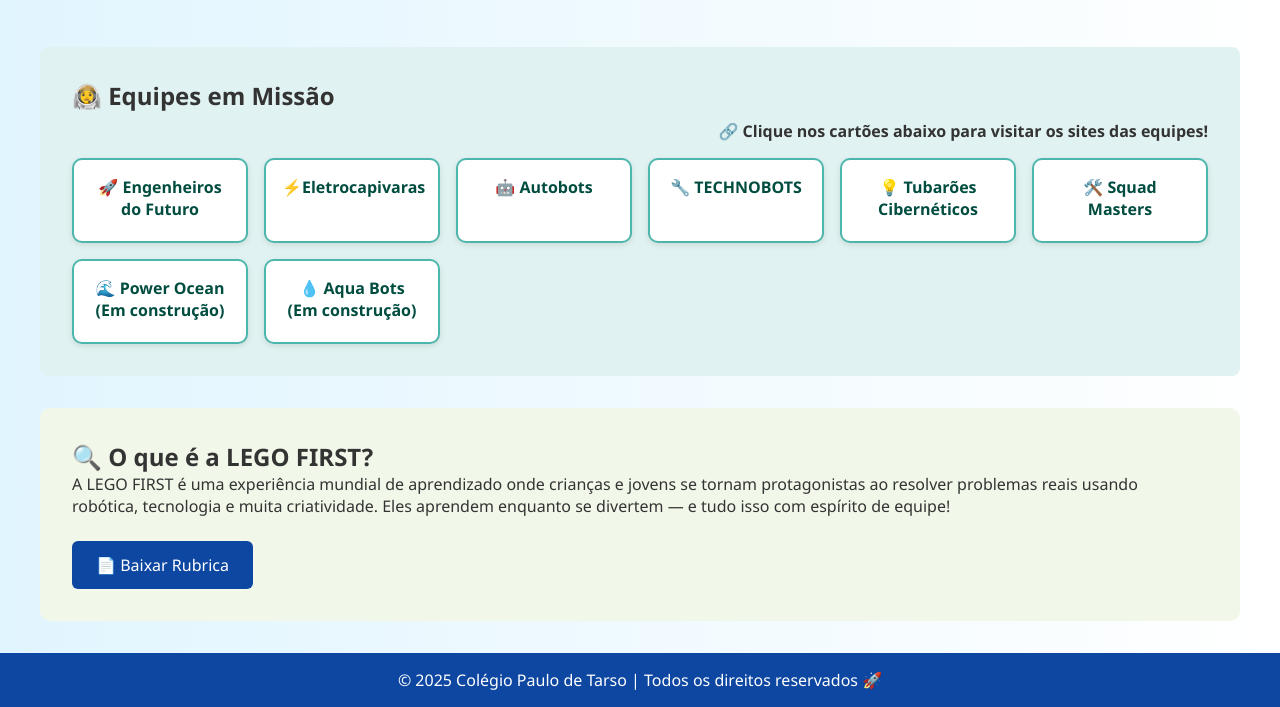
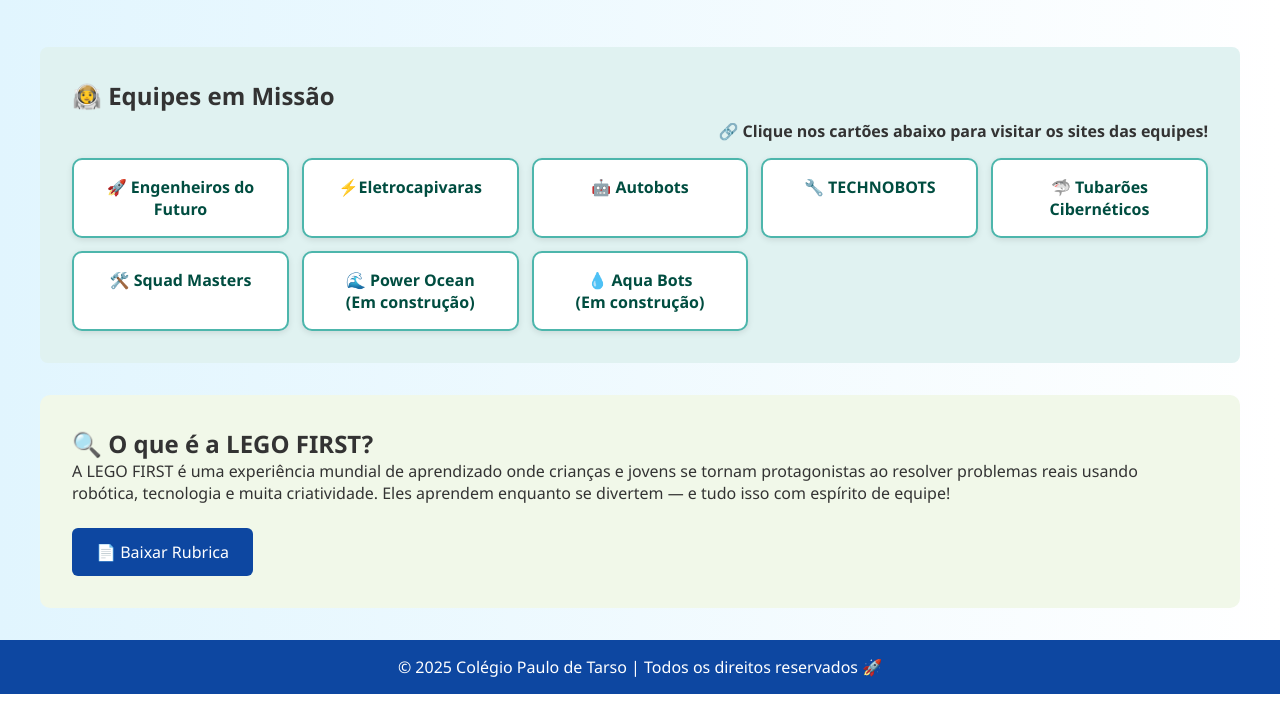
Before and after one commit to FelipeIshara/site, a plain HTML site: page index.html in a window 1280 px wide. Shown: the part 1036-1743 px from the top of the page. Drawn offline with Linux system fonts and the light colour scheme.

Commit message:
primeira v2

```diff
--- a/index.html
+++ b/index.html
@@ -56,9 +56,9 @@
       <a href="https://dede-dahora.github.io/Atividade-Trimestral-Desenvolvimento-WEB/" target="_blank" class="card-equipe">⚡Eletrocapivaras</a>
       <a href="https://livia-rocha216.github.io/Lego-Site/" target="_blank" class="card-equipe">🤖 Autobots</a>
       <a href="technobots/index.html" target="_blank" class="card-equipe">🔧 TECHNOBOTS</a>
-      <a href="https://bugu1515.github.io/First-LEGO-League/" target="_blank" class="card-equipe">💡 Tubarões Cibernéticos</a>
+      <a href="https://bugu1515.github.io/First-LEGO-League/" target="_blank" class="card-equipe">🦈 Tubarões Cibernéticos</a>
       <a href="squad/index.html" target="_blank" class="card-equipe">🛠️ Squad Masters</a>
-      <a  class="card-equipe">🌊 Power Ocean (Em construção)</a>
+      <a  class="card-equipe">🌊 Power Ocean <br> (Em construção)</a>
       <a  class="card-equipe">💧 Aqua Bots <br> (Em construção)</a>
     </div>
   </section>
--- a/styles.css
+++ b/styles.css
@@ -88,8 +88,8 @@ iframe,
 
 .grid-equipes {
     display: grid;
-    grid-template-columns: repeat(auto-fit, minmax(160px, 1fr));
-    gap: 1em;
+    grid-template-columns: repeat(auto-fit, minmax(180px, 1fr));
+    gap: 0.8em;
     margin-top: 1em;
 }
 
@@ -106,7 +106,6 @@ iframe,
     transition: transform 0.3s ease, box-shadow 0.3s ease, background 0.3s ease;
     cursor: pointer;
     box-shadow: 0 2px 6px rgba(0, 0, 0, 0.1);
-    height: 85px;
 }
 
 .card-equipe:hover {
```
Also changed, not shown: technobots/index.html (+1 -1 lines).
